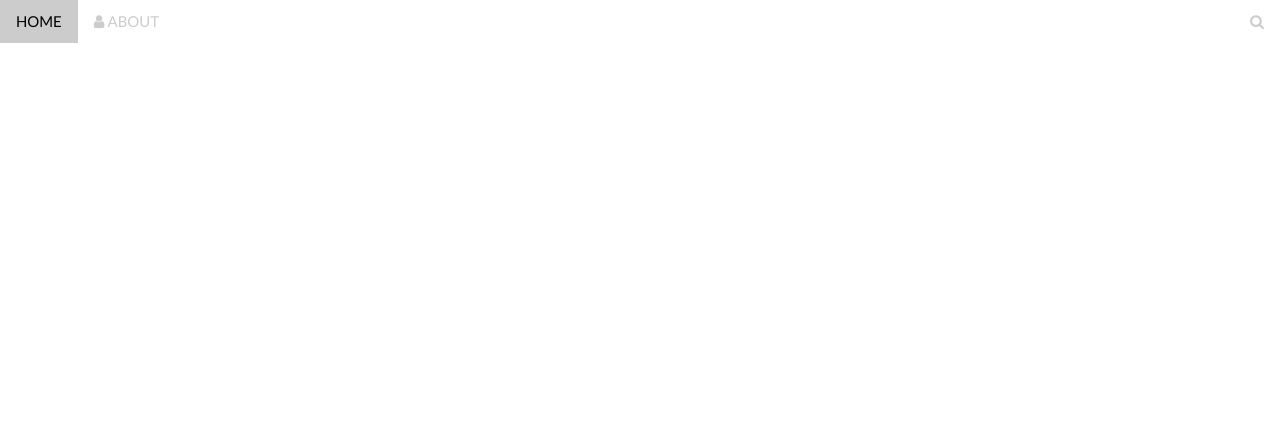
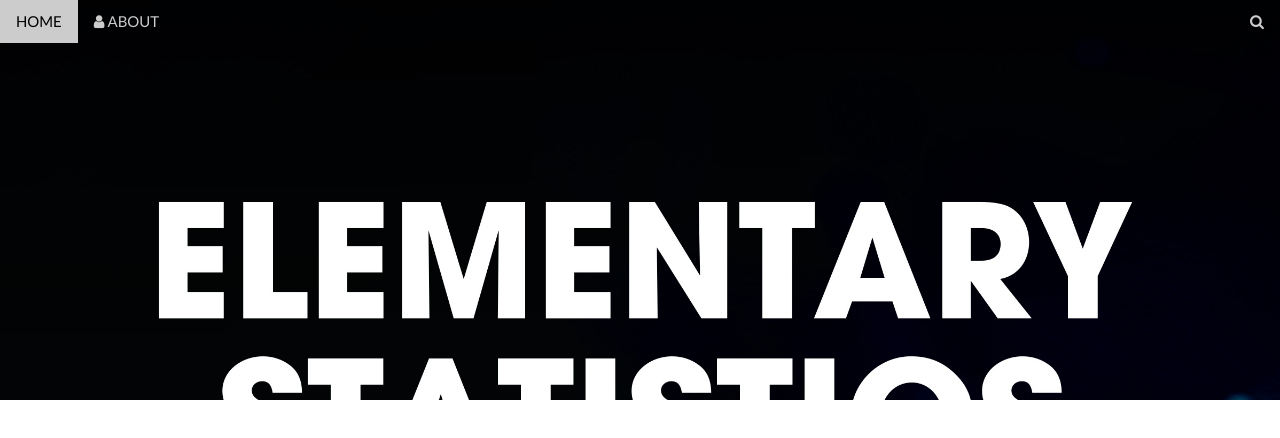
Before and after one commit to vrinceanu/elementary_statistics, a plain HTML site: page index.html in a window 1280 px wide. Drawn offline with nearby package versions, Linux system fonts and the light colour scheme; the site is published under a folder, as on GitHub Pages, so addresses that start at the root find nothing.

Commit message:
new comm

```diff
--- a/index.html
+++ b/index.html
@@ -21,7 +21,7 @@ body, html { height: 100%; color: #cccccc; line-height: 1.8;}
 }
 
 .bgimg-1 {
-  background-image: url("/images/cover.jpg");
+  background-image: url("./images/cover.jpg");
   min-height: 100%;
 }
 
```
